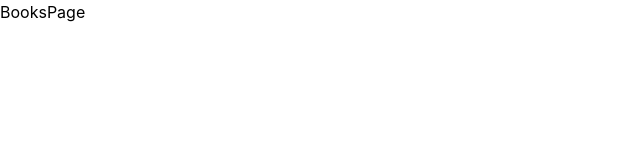
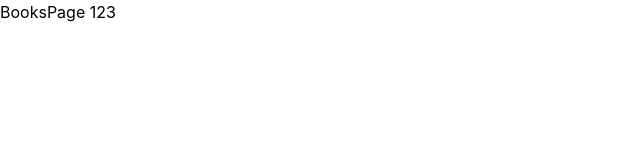
Before and after one commit to ohyajk/Bookstore, a React (Create React App) app: page / in a window 1280 px wide. Shown: the top 160 px of the page, without its empty margins (0-640 px from the left). Built offline with nearby package versions, Linux system fonts and the light colour scheme; the HTML template or start-up script is replaced by a standard one.

Commit message:
Setup Books page

```diff
--- a/src/Pages/BooksPage.jsx
+++ b/src/Pages/BooksPage.jsx
@@ -1,7 +1,9 @@
+import React from "react";
+
 const BooksPage = () => {
   return (
-    <div>BooksPage</div>
+    <div>BooksPage 123</div>
   )
 }
 
-export default BooksPage
+export default BooksPage;
```
